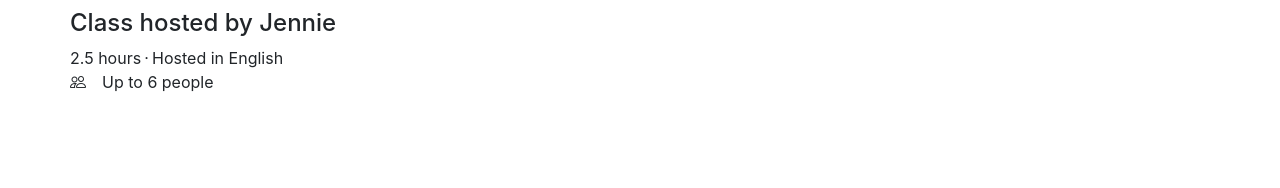
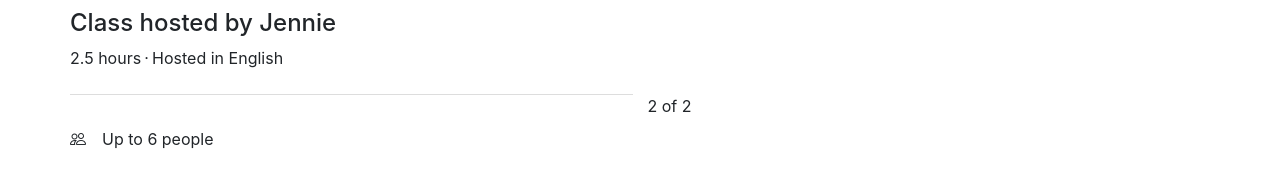
Before and after one commit to enRose/RemoteAssembly, a React (Create React App) app in the folder client/: page /listings/1 in a window 1280 px wide. Shown: the part 444-632 px from the top of the page. Built offline with nearby package versions, Linux system fonts and the light colour scheme.

Commit message:
start listing detail highlight section

```diff
--- a/client/src/listing-detail/index.js
+++ b/client/src/listing-detail/index.js
@@ -95,9 +95,14 @@ export const ListingDetail = () => {
           <span>Hosted in {experience.course.hostedIn}</span>
         </Row>
 
-        <Row>
-          <i className={`bi bi-people ${css['class-highlight-icon']}`}></i>
-          <span>Up to {experience.course.studentCapacity} people</span>
+        <Row className={css['class-highlights-wrapper']}>
+          <Col className={css['class-highlights']}>
+            <div >
+              <i className={`bi bi-people ${css['class-highlight-icon']}`}></i>
+              <span>Up to {experience.course.studentCapacity} people</span>
+            </div></Col>
+          <Col>2 of 2</Col>
+
         </Row>
 
       </Container >
--- a/client/src/listing-detail/listing-detail-style.module.css
+++ b/client/src/listing-detail/listing-detail-style.module.css
@@ -69,6 +69,20 @@
   margin-top: 2em;
 }
 
+.class-highlights-wrapper {
+  margin-top: 1.5rem;
+  margin-bottom: 1.5rem;
+}
+
+.class-highlights {
+  padding-top: 2rem;
+  padding-bottom: 2rem;
+  border-top-color: rgb(221, 221, 221);
+  border-top-width: 1px !important;
+  border-top-style: solid !important;
+  padding-left: 0;
+}
+
 .class-highlight-icon {
   margin-right: 1rem;
 }
```
